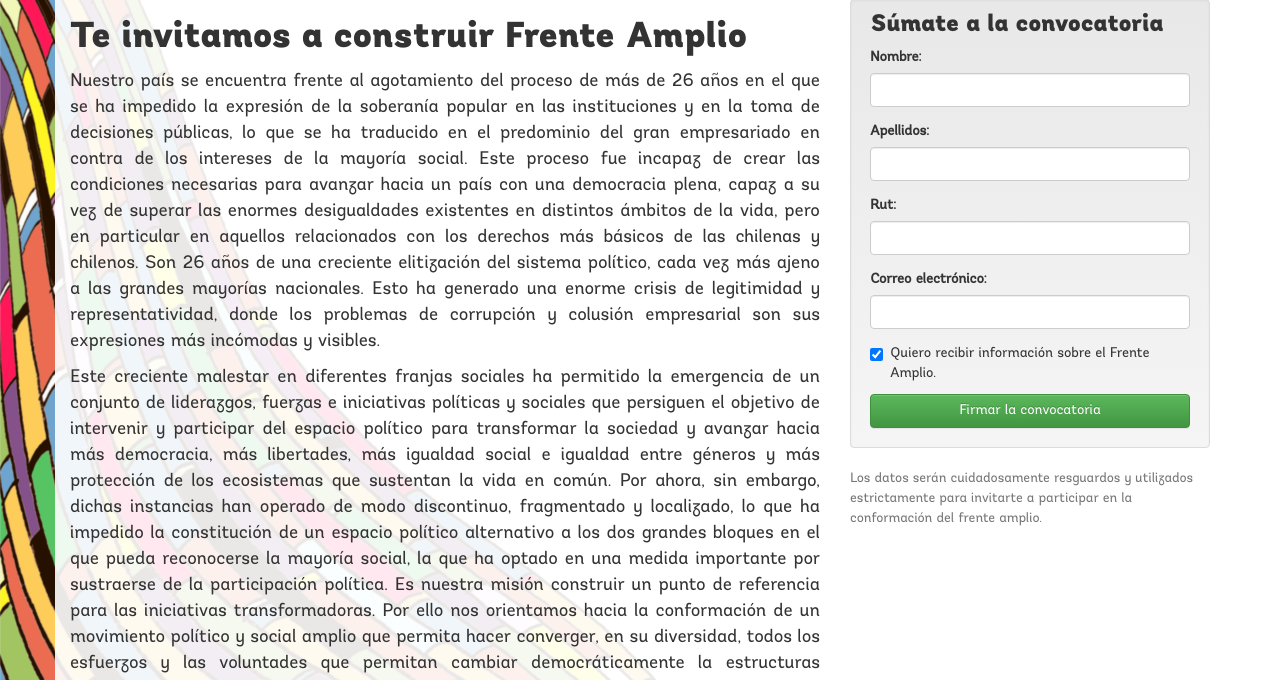
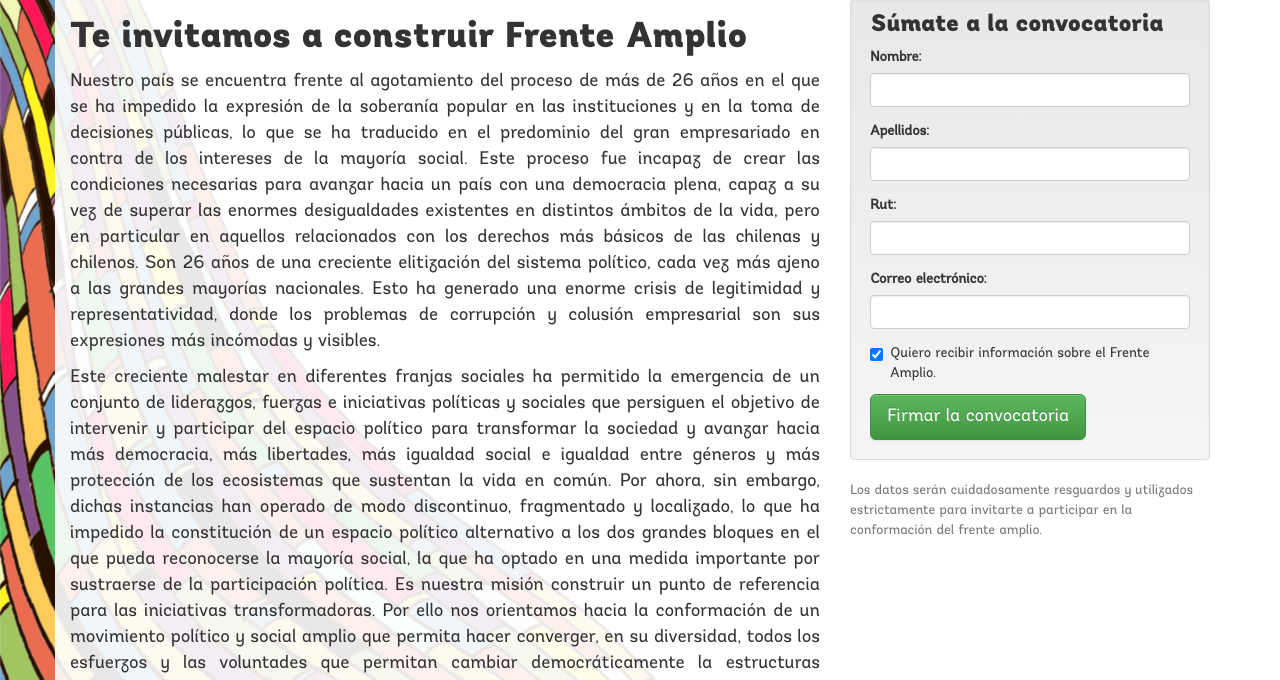
Before and after one commit to emegodoyr/frente-amplio, a PHP site: page / in a window 1280 px wide. Shown: the part 232-912 px from the top of the page. Run offline with PHP 8.4, Linux system fonts and the light colour scheme; data that the repository does not hold is empty; some libraries are stand-ins or nearby versions.

Commit message:
agrandar botón firmar

```diff
--- a/index.php
+++ b/index.php
@@ -145,7 +145,7 @@ Frente Amplio
       <div class="checkbox">
       <label><input type="checkbox" checked name="recibirMails" value="si"> Quiero recibir información sobre el Frente Amplio.</label>
       </div>
-      <button id="submit" type="submit" class="btn btn-success btn-block">Firmar la convocatoria</button>
+      <button id="submit" type="submit" class="btn btn-success btn-lg">Firmar la convocatoria</button>
       </form>
 
       </div>
```
